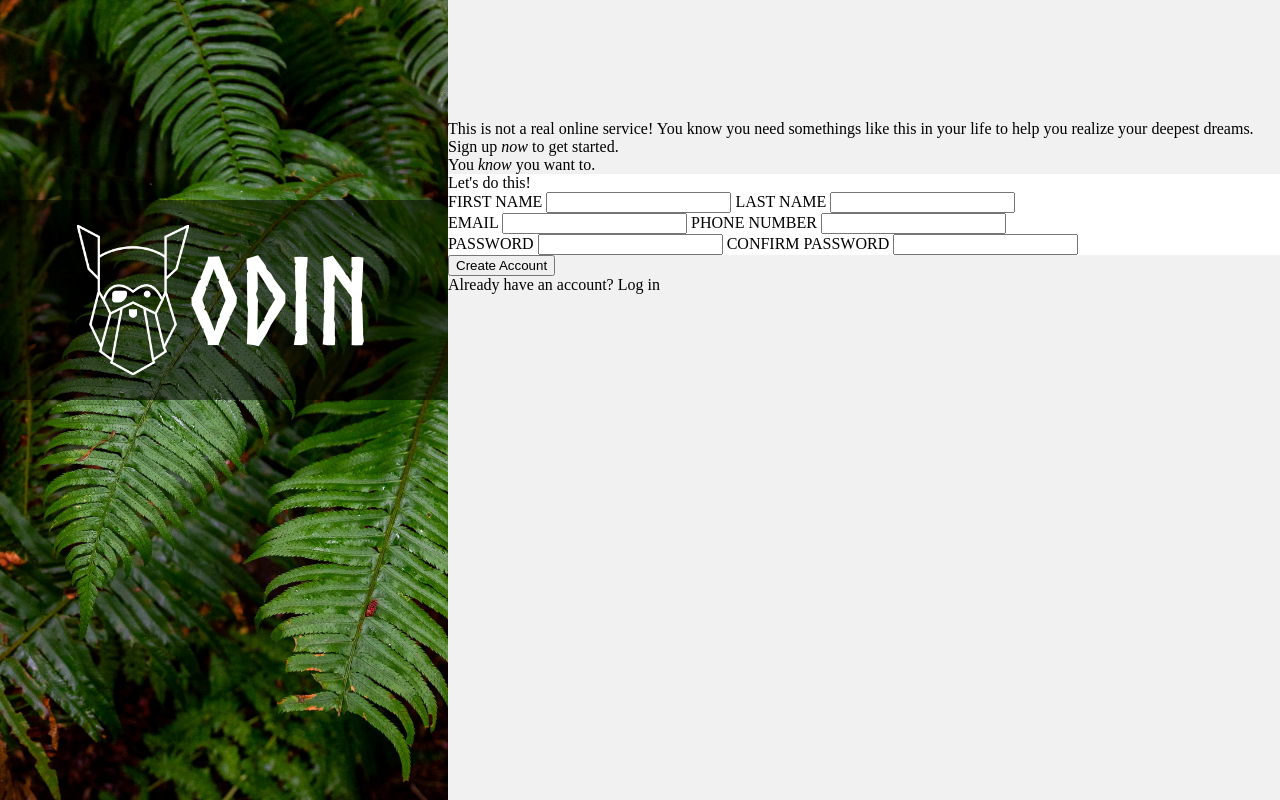
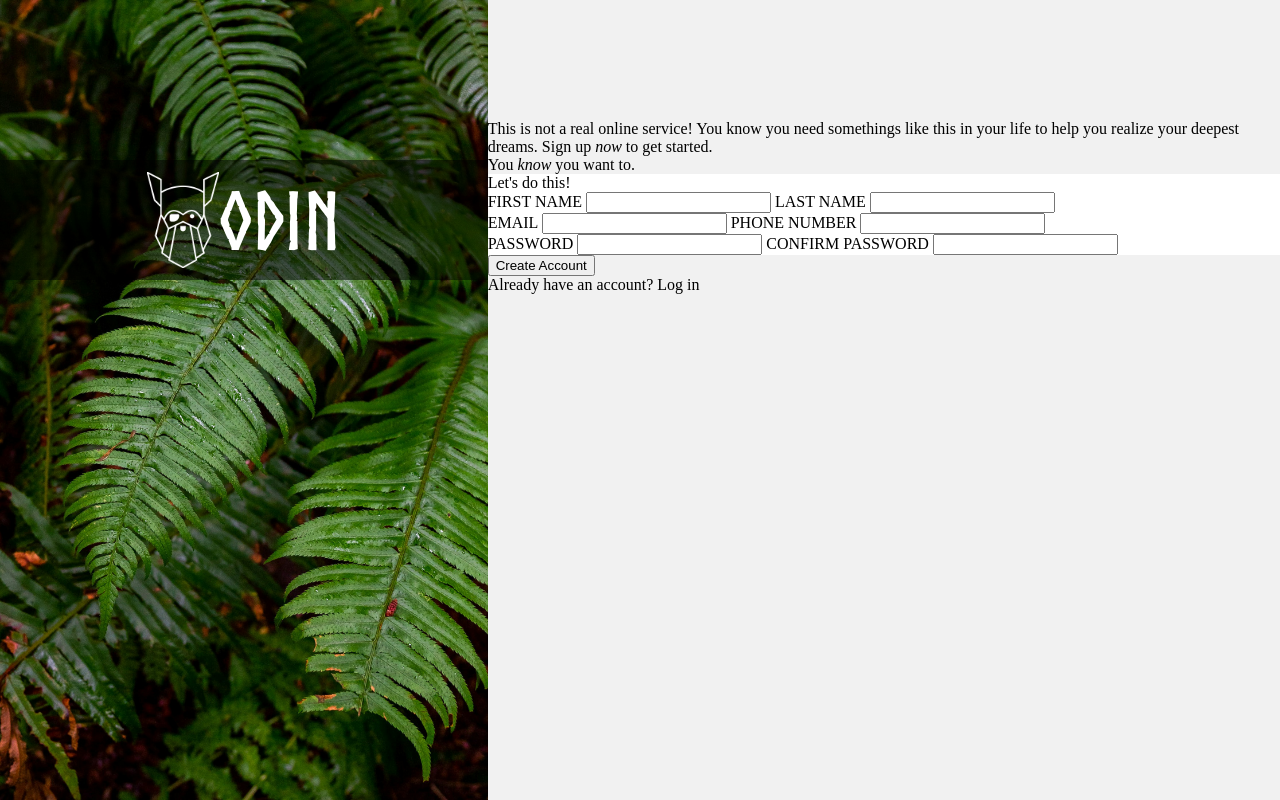
Before and after one commit to brndn-do/sign-up-form, a plain HTML site: page index.html in a window 1280 px wide. Drawn offline with Linux system fonts and the light colour scheme.

Commit message:
Edit left side

```diff
--- a/styles.css
+++ b/styles.css
@@ -10,7 +10,7 @@ body {
 }
 
 .left {
-    width: 35%;
+    width: 40%;
     height: 100vh;
     background-image: url("assets/halie-west-25xggax4bSA-unsplash.jpg");
     background-size: cover;
@@ -19,19 +19,19 @@ body {
 }
 
 .logo{
-    margin-top: 25vh;
+    margin-top: 20vh;
     background-color: rgba(0, 0, 0, 0.5);
     display: flex;
     align-items: center;
     justify-content: center;
     width: 100%;
-    height: 25%;
+    height: 15%;
     font-family: Norse-Bold, sans-serif;
-    font-size: 15vh;
+    font-size: 10vh;
 }
 
 .logo img {
-    height: 75%;
+    height: 80%;
     width: auto;
 }
 
```
